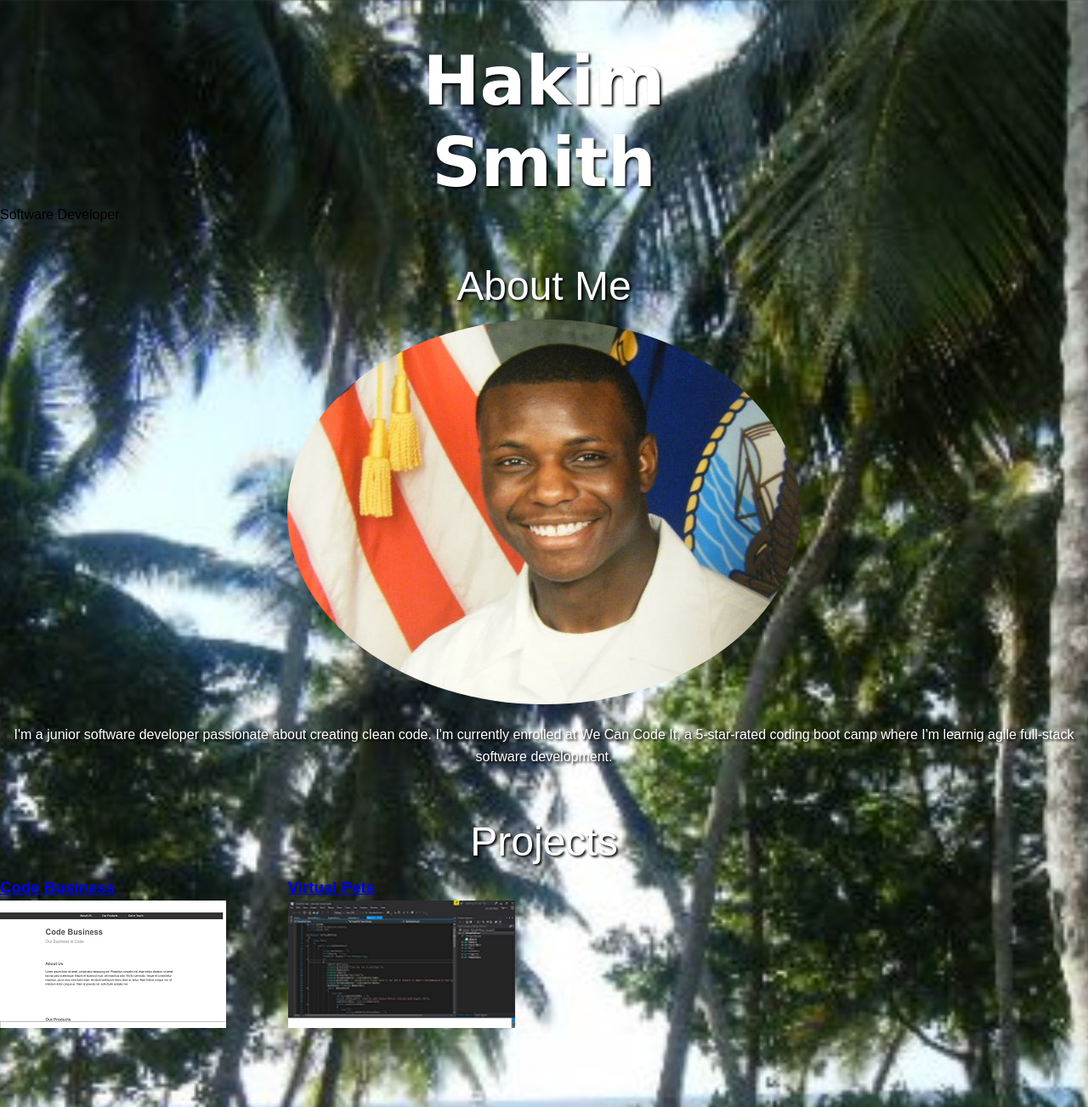
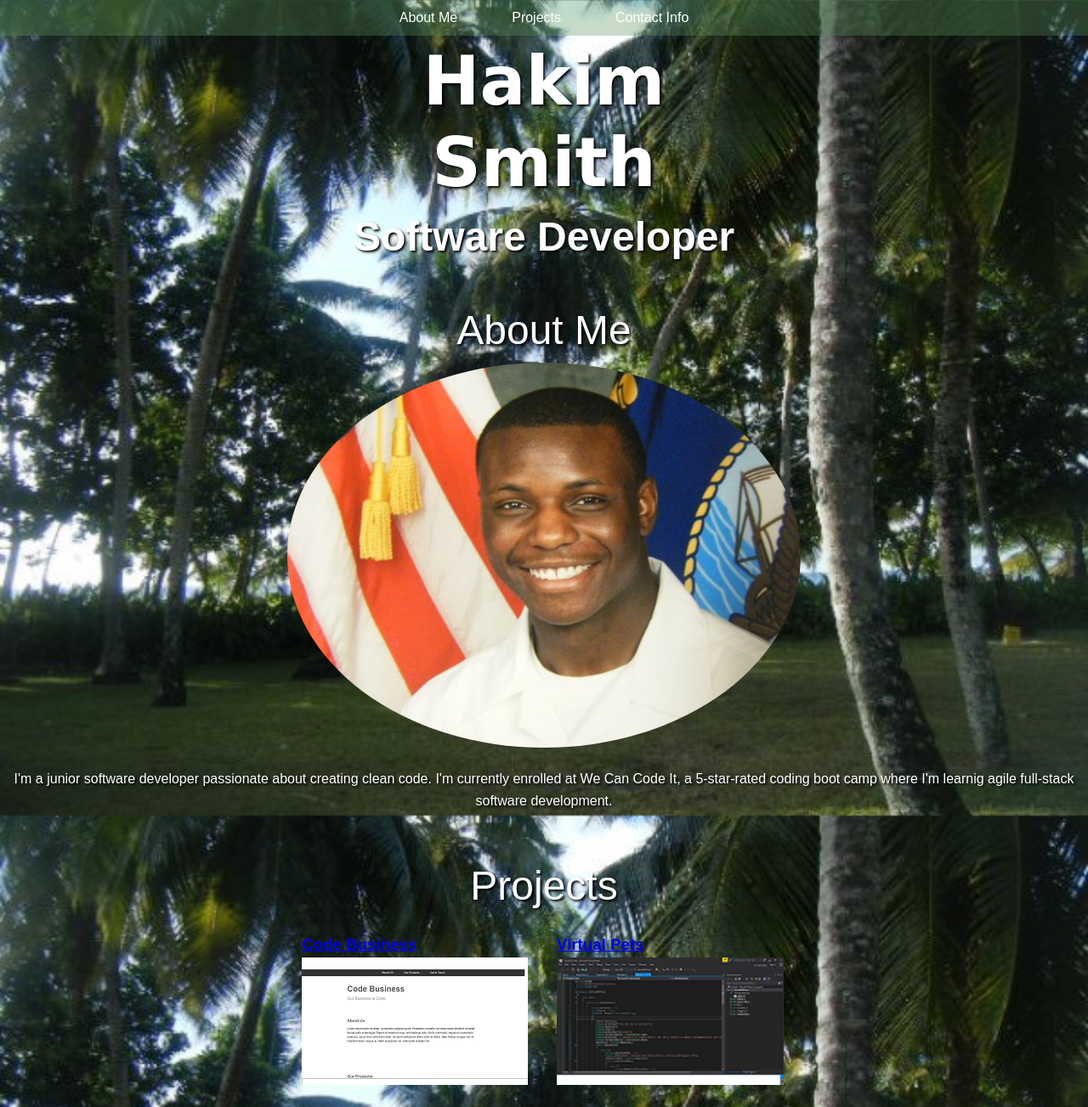
Before and after one commit to hakimsmith/hakimsmith.github.io, a plain HTML site: page index.html in a window 1280 px wide. Shown: the top 1303 px of the page at 85% size. Drawn offline with Linux system fonts and the light colour scheme.

Commit message:
refractoringNeeded

```diff
--- a/index.html
+++ b/index.html
@@ -11,7 +11,7 @@
         <h1>Hakim
             <br>
             Smith</h1>
-        <span>Software Developer</span>
+        <h3>Software Developer</h3>
     </header>
     <main>
         <section id=aboutMe>
@@ -48,25 +48,25 @@
                 <h2>Contact Info</h2>
                 <ul id=contacts>
                     <li class="hvr grow">
-                        <i class="fa fa-envelope" aria-hidden="true">
+                        <i class="email">
                     </i>
                             Email: hakim.smith19@yahoo com
                     </li>
                     <li class="hvr grow">
-                        <i class="fa fa-phone-square" aria-hidden="true">
+                        <i class="phone">
                             </i>
                             Phone: (216)389-4625
                     </li>
                     <li>
                         <div class="hvr grow">
-                            <i class="fab fa-linkedin">
+                            <i class="linkedin">
                             </i>
                             <a href="https://www.linkedin.com/in/hakim-smith-60a48047/" target="_blank">LinkedIn</a>
                         </div>
                     </li>
                     <li>
                         <div class="hvr grow">
-                            <i class="fab fa-github">
+                            <i class="github">
                             </i>
                             <a href="https://github.com/hakimsmith" target="_blank">GitHub</a>
                         </div>
@@ -75,6 +75,14 @@
             </article>
         </section>
     </main>
+    <nav>
+        <a href="#aboutMe">About Me</a>
+        <a href="#projects">Projects</a>
+        <a href="#contactInfo">Contact Info</a>
+    </nav>
+    <footer>
+        &copy; 2019 Hakim Smith
+    </footer>
 
 </body>
 
--- a/style.css
+++ b/style.css
@@ -9,6 +9,7 @@ body {
     background-image: url(images/10399708_101471406535097_6273954_n.jpg);
     background-size: cover;
     background-position: center;
+    background-attachment: fixed;
 }
 
 html {
@@ -23,6 +24,7 @@ main {
     display: flex;
     flex-direction: column;
 }
+
 
 h1 {
     font-family: 'Sriracha', cursive;
@@ -42,6 +44,13 @@ h2 {
     padding-top: 2rem;
     font-size: 3rem;
     font-weight: inherit;
+}
+
+header h3 {
+    color: white;
+    text-shadow: 2px 2px 3px black;
+    font-size: 3rem;
+    text-align: center;
 }
 
 
@@ -72,13 +81,21 @@ p {
 }
 
 #projects .container {
-    display: grid;
-    grid-template-columns: repeat(3,1fr);
-    grid-template-rows: auto;
-    grid-column-gap: 1em;
-    max-width: 1000px;
+    font-size: 1rem;
+    display: flex;
+    justify-content: center;
+    align-items: center;
+    flex-wrap: wrap;
+    max-width: 900px;
     width: 100%;
-    margin-bottom: 10rem;
+    margin: auto;
+}
+
+.container article {
+    float: left;
+    border-radius: 5px;
+    width: 270px;
+    margin: 15px;
 }
 
 article {
@@ -98,3 +115,37 @@ article {
     font-weight: bold;
     flex-wrap: wrap;
 }
+
+nav {
+    position: fixed;
+    top: 0;
+    left: 0;
+    width: 100%;
+
+    display: flex;
+    flex-flow: row;
+    justify-content: center;
+
+    background: rgba(94, 149, 92, 0.328);
+}
+
+
+nav a {
+    padding: .5em 2em;
+    text-decoration: none;
+    color: #fff
+}
+
+nav a:hover {
+    background: rgba(88, 155, 82, 0.376);
+}
+
+footer {
+    background: rgba(111, 221, 126, 0);
+    color: rgb(255, 255, 255);
+    font-size: 1.5rem;
+    width: 100%;
+    display: flex;
+    flex-flow: row;
+    justify-content: center;
+}
```
Lines whose indentation alone changed are shown as unchanged.
